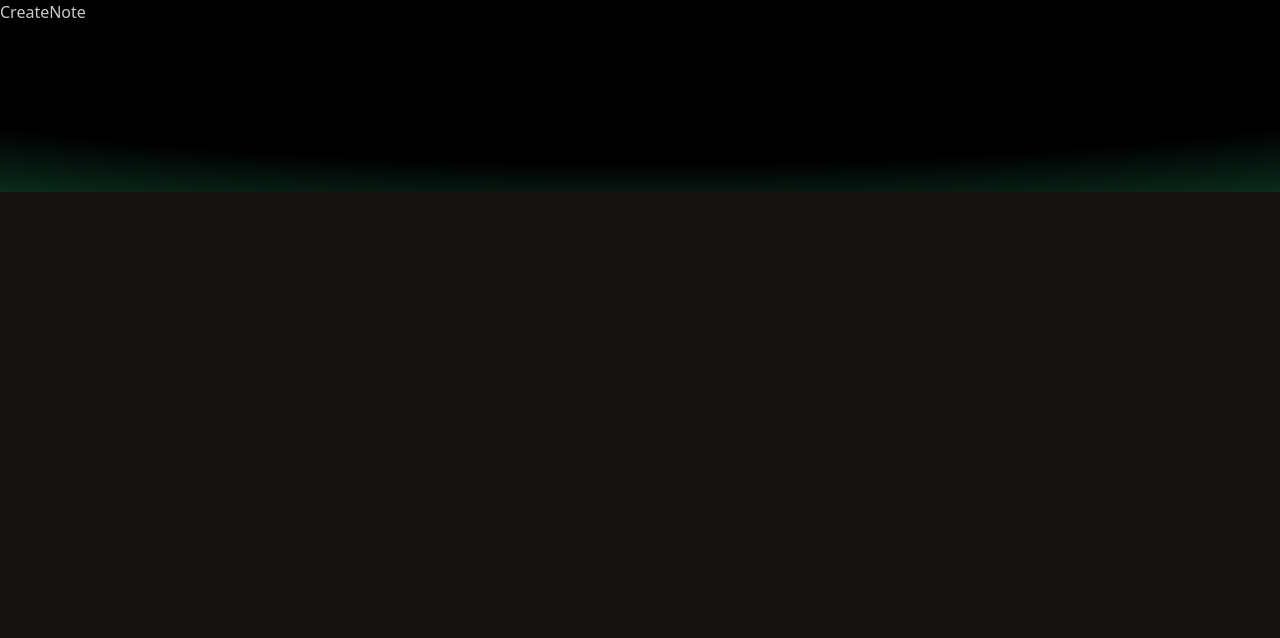
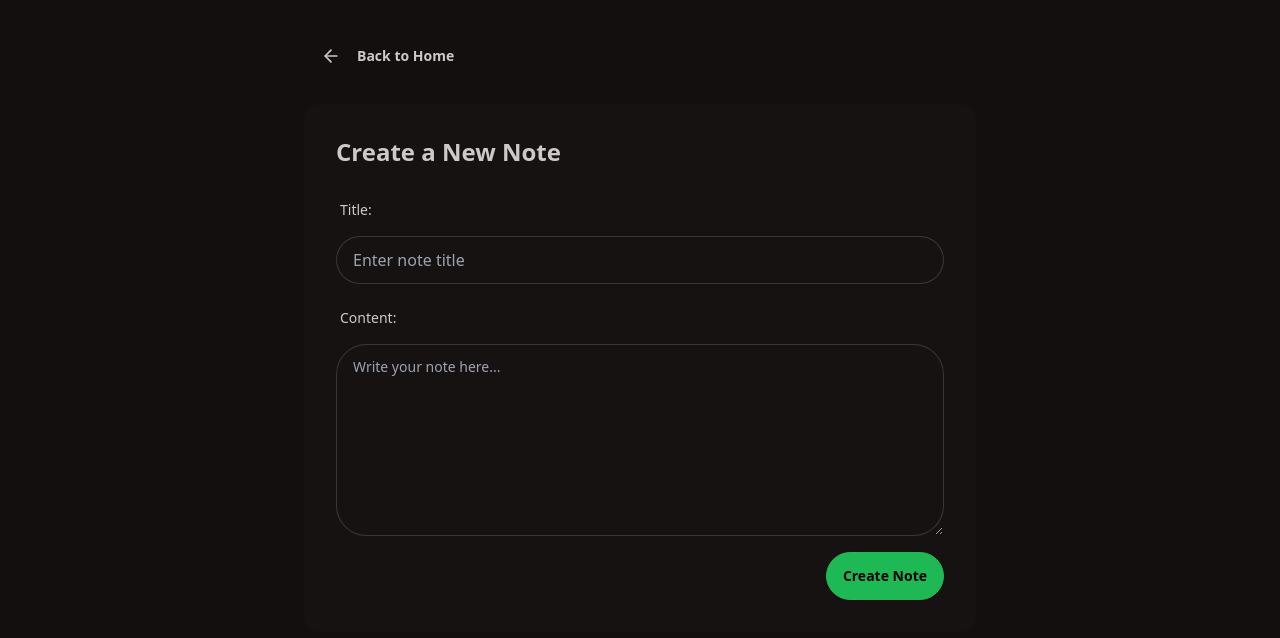
Before and after one commit to obinnaakaolisa/mern-noteboard, a React (Vite) app in the folder frontend/: page /notes/create in a window 1280 px wide. Shown: the top 638 px of the page. Built offline with nearby package versions, Linux system fonts and the light colour scheme.

Commit message:
UPDATE: CreateNote page and logic

```diff
--- a/frontend/src/components/Navbar.jsx
+++ b/frontend/src/components/Navbar.jsx
@@ -8,7 +8,7 @@ const Navbar = () => {
             <div className="flex items-center justify-between">
                 <h1 className='text-3xl font-bold text-primary font-mono tracking-tight'>Noteboard</h1>
                 <div className="flex items-center gap-4">
-                    <Link to={"/create"} className="btn btn-primary">
+                    <Link to={"/notes/create"} className="btn btn-primary">
                         <PlusIcon className='size-5' />
                         <span>Add a Note</span>
                     </Link>
--- a/frontend/src/pages/CreateNote.jsx
+++ b/frontend/src/pages/CreateNote.jsx
@@ -1,8 +1,112 @@
-import React from 'react'
+import { ArrowLeftIcon } from "lucide-react";
+import { Link, useNavigate } from "react-router";
+import { useState } from "react";
+import toast from "react-hot-toast";
+import axios from "axios";
 
 const CreateNote = () => {
+  const [title, setTitle] = useState('');
+  const [content, setContent] = useState('');
+  const [loading, setLoading] = useState(false);
+  const navigate = useNavigate();
+
+  const handleSubmit = async (e) => {
+    // Prevent default form submission
+    e.preventDefault();
+    // Validate input fields
+    let trimmedTitle = title.trim();
+    let trimmedContent = content.trim();
+
+    if (!trimmedTitle || !trimmedContent ) {
+      toast.error("All input fields are required.");
+      return;
+    }
+
+    // Set loading state to true
+    setLoading(true);
+
+    // Simulate an API call to create a note
+    try {
+      await axios.post("http://localhost:2000/api/notes", {
+        title: trimmedTitle,
+        content: trimmedContent,
+      });
+
+      // Show success message
+      toast.success("Note created successfully!");
+
+      navigate("/");
+
+    } catch (error) {
+      console.error("Error creating note:", error);
+      if (error.response.status === 429) {
+        toast.error("Too many requests. Please try again later.", {
+          duration: 4000,
+          icon: "⚠️",
+        });
+      } else {
+        toast.error("Failed to create note. Please try again.");
+      }
+    } finally {
+      setLoading(false);
+    }
+  }
+
   return (
-    <div>CreateNote</div>
+    <div className="min-h-screen bg-base-200">
+      <div className="container mx-auto px-4 py-8">
+        <div className="max-w-2xl mx-auto">
+          <Link to={"/"} className="btn btn-ghost mb-6">
+            <ArrowLeftIcon className="mr-2 size-5 " />
+            Back to Home
+          </Link>
+          <div className="card bg-base-100">
+            <div className="card-body">
+              <h2 className="card-title text-2xl font-bold mb-4">Create a New Note</h2>
+              <form action="POST" onSubmit={handleSubmit}>
+                <div className="form-control mb-4">
+                  <label className="label mb-2">
+                    <span className="label-text">Title:</span>
+                  </label>
+                  <input
+                    type="text"
+                    placeholder="Enter note title"
+                    id="title"
+                    className="input input-bordered w-full"
+                    value={title}
+                    onChange={(e) => setTitle(e.target.value)}
+                    required
+                  />
+                </div>
+                <div className="form-control">
+                  <label className="label mb-2">
+                    <span className="label-text">Content:</span>
+                  </label>
+                  <textarea
+                    placeholder="Write your note here..."
+                    id="content"
+                    className="textarea textarea-bordered w-full h-48"
+                    value={content}
+                    onChange={(e) => setContent(e.target.value)}
+                    required
+                  />
+                </div>
+                <div className="card-actions justify-end">
+                  <button
+                    type="submit"
+                    className={`btn btn-primary mt-4 ${loading ? 'loading' : ''}`}
+                    onClick={handleSubmit}
+                    disabled={loading}
+                  >
+                    {loading ? 'Creating...' : 'Create Note'}
+                  </button>
+                </div>
+              </form>
+            </div>
+          </div>
+        </div>
+      </div>
+    </div>
   )
 }
 
```
